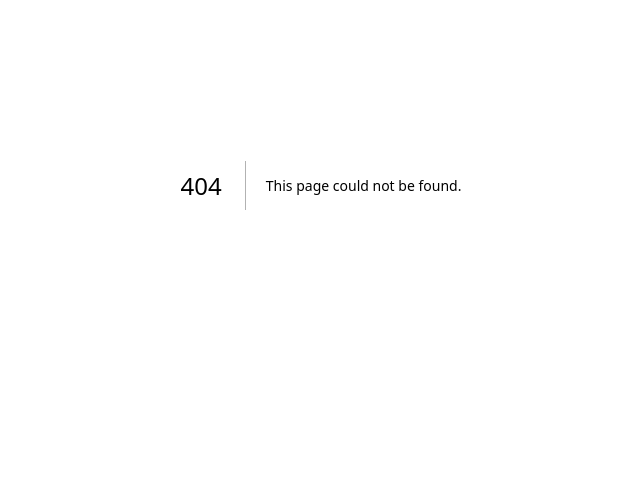
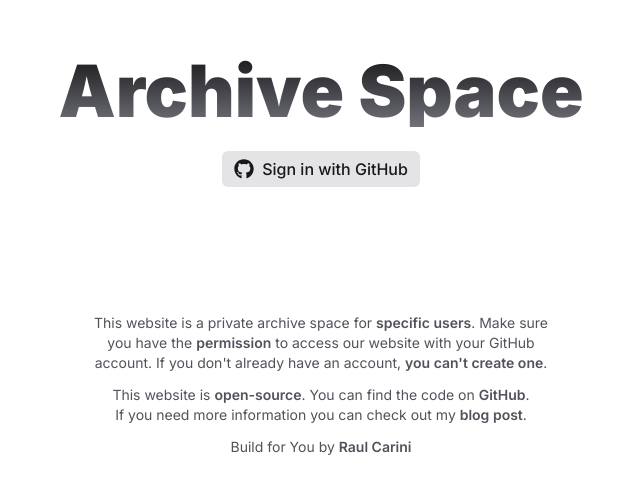
Before and after one commit to R4ULtv/archive-space, a Next.js app: page /signin in a window 1280 px wide. Before the commit this address had no page. Shown: the part 215-708 px from the top of the page, without its empty margins (319-959 px from the left). Built offline with nearby package versions, Linux system fonts and the light colour scheme; no server answers.

Commit message:
add sign in page

```diff
--- /dev/null
+++ b/app/signin/page.js
@@ -0,0 +1,87 @@
+import { Button } from "@headlessui/react";
+import { redirect } from "next/navigation";
+import { signIn, auth } from "@/lib/auth";
+
+import { StarsBackground } from "@/components/layout/stars-background";
+import { ShootingStars } from "@/components/layout/shooting-stars";
+
+export default async function Login() {
+  const session = await auth();
+
+  if (session) {
+    redirect("/");
+  }
+
+  const handleLogin = async () => {
+    "use server";
+    await signIn("github", { redirectTo: "/" });
+  };
+
+  return (
+    <>
+      <div
+        className="flex flex-col items-center justify-center relative z-10"
+        style={{ minHeight: "calc(100vh - 64px - 64px)" }}
+      >
+        <h1 className="text-5xl sm:text-7xl font-black text-center relative z-20 bg-clip-text text-transparent bg-gradient-to-b from-zinc-900 to-zinc-500 dark:from-zinc-200 dark:to-zinc-500">
+          Archive Space
+        </h1>
+
+        <form action={handleLogin} className="mt-6">
+          <Button
+            type="submit"
+            className="bg-zinc-200 dark:bg-zinc-800 text-zinc-900 dark:text-zinc-100 px-3 py-1.5 rounded-md flex gap-2 items-center hover:bg-zinc-300/75 dark:hover:bg-zinc-700/75 duration-150"
+          >
+            <svg
+              xmlns="http://www.w3.org/2000/svg"
+              viewBox="0 0 496 512"
+              className="size-5"
+            >
+              <path
+                fill="currentColor"
+                d="M165.9 397.4c0 2-2.3 3.6-5.2 3.6-3.3 .3-5.6-1.3-5.6-3.6 0-2 2.3-3.6 5.2-3.6 3-.3 5.6 1.3 5.6 3.6zm-31.1-4.5c-.7 2 1.3 4.3 4.3 4.9 2.6 1 5.6 0 6.2-2s-1.3-4.3-4.3-5.2c-2.6-.7-5.5 .3-6.2 2.3zm44.2-1.7c-2.9 .7-4.9 2.6-4.6 4.9 .3 2 2.9 3.3 5.9 2.6 2.9-.7 4.9-2.6 4.6-4.6-.3-1.9-3-3.2-5.9-2.9zM244.8 8C106.1 8 0 113.3 0 252c0 110.9 69.8 205.8 169.5 239.2 12.8 2.3 17.3-5.6 17.3-12.1 0-6.2-.3-40.4-.3-61.4 0 0-70 15-84.7-29.8 0 0-11.4-29.1-27.8-36.6 0 0-22.9-15.7 1.6-15.4 0 0 24.9 2 38.6 25.8 21.9 38.6 58.6 27.5 72.9 20.9 2.3-16 8.8-27.1 16-33.7-55.9-6.2-112.3-14.3-112.3-110.5 0-27.5 7.6-41.3 23.6-58.9-2.6-6.5-11.1-33.3 2.6-67.9 20.9-6.5 69 27 69 27 20-5.6 41.5-8.5 62.8-8.5s42.8 2.9 62.8 8.5c0 0 48.1-33.6 69-27 13.7 34.7 5.2 61.4 2.6 67.9 16 17.7 25.8 31.5 25.8 58.9 0 96.5-58.9 104.2-114.8 110.5 9.2 7.9 17 22.9 17 46.4 0 33.7-.3 75.4-.3 83.6 0 6.5 4.6 14.4 17.3 12.1C428.2 457.8 496 362.9 496 252 496 113.3 383.5 8 244.8 8zM97.2 352.9c-1.3 1-1 3.3 .7 5.2 1.6 1.6 3.9 2.3 5.2 1 1.3-1 1-3.3-.7-5.2-1.6-1.6-3.9-2.3-5.2-1zm-10.8-8.1c-.7 1.3 .3 2.9 2.3 3.9 1.6 1 3.6 .7 4.3-.7 .7-1.3-.3-2.9-2.3-3.9-2-.6-3.6-.3-4.3 .7zm32.4 35.6c-1.6 1.3-1 4.3 1.3 6.2 2.3 2.3 5.2 2.6 6.5 1 1.3-1.3 .7-4.3-1.3-6.2-2.2-2.3-5.2-2.6-6.5-1zm-11.4-14.7c-1.6 1-1.6 3.6 0 5.9 1.6 2.3 4.3 3.3 5.6 2.3 1.6-1.3 1.6-3.9 0-6.2-1.4-2.3-4-3.3-5.6-2z"
+              />
+            </svg>
+            <span className="font-medium">Sign in with GitHub</span>
+          </Button>
+        </form>
+        <div className="absolute bottom-0">
+          <p className="text-sm text-zinc-600 dark:text-zinc-400 max-w-xl text-center text-balance">
+            This website is a private archive space for{" "}
+            <span className="font-semibold">specific users</span>. Make sure you
+            have the <span className="font-semibold">permission</span> to access
+            our website with your GitHub account. If you don't already have an
+            account, <span className="font-semibold">you can't create one</span>
+            .
+          </p>
+
+          <p className="text-sm text-zinc-600 dark:text-zinc-400 max-w-xl text-center text-balance mt-3">
+            This website is <span className="font-semibold">open-source</span>.
+            You can find the code on{" "}
+            <a
+              href="https://github.com/r4ultv/archive-space"
+              className="font-semibold"
+            >
+              GitHub
+            </a>
+            . If you need more information you can check out my{" "}
+            <a href="https://www.raulcarini.dev/blog" className="font-semibold">
+              blog post
+            </a>
+            .
+          </p>
+
+          <p className="text-sm text-zinc-600 dark:text-zinc-400 max-w-xl text-center text-balance mt-3">
+            Build for You by{" "}
+            <a href="https://www.raulcarini.dev" className="font-semibold">
+              Raul Carini
+            </a>
+          </p>
+        </div>
+      </div>
+
+      <ShootingStars/>
+      <StarsBackground />
+    </>
+  );
+}
```
